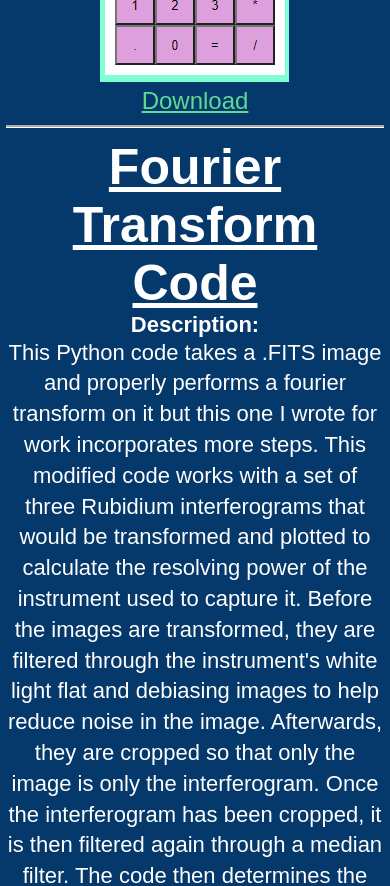
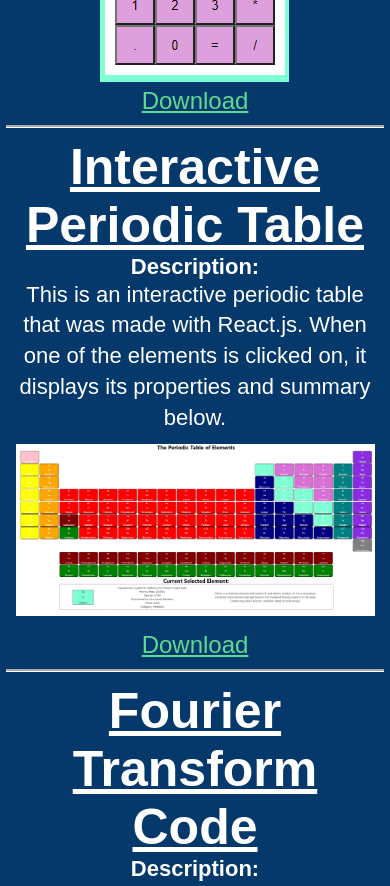
Before and after one commit to Earthman12/Portfolio, a plain HTML site: page projects.html in a window 390 px wide. Shown: the part 1040-1926 px from the top of the page. Drawn offline with Linux system fonts and the light colour scheme.

Commit message:
Added/Changed some files
I added a screen shot of the periodic table as well as edited the projects.html and style.css to add the periodic table project in.

```diff
--- a/projects.html
+++ b/projects.html
@@ -43,6 +43,15 @@
                 <img id = "CalculatorAppImage" src = "./pictures/CalculatorAppImage.png">
                 <br>
                 <a class = "link" href = "https://github.com/Earthman12/CalculatorApp" target="_blank">Download</a>
+            </section>
+
+            <section class = "project">
+                <h2>Interactive Periodic Table</h2>
+                <h4>Description:</h4>
+                <p>This is an interactive periodic table that was made with React.js. When one of the elements is clicked on, it displays its properties and summary below.</p>
+                <img id = "PeriodicTableImage" src = "./pictures/PeriodicTableScreenshot.png">
+                <br>
+                <a class = "link" href = "https://github.com/Earthman12/Periodic_Table" target="_blank">Download</a>
             </section>
 
             <section class = "project">
--- a/style.css
+++ b/style.css
@@ -108,7 +108,8 @@ footer{
 
 #selfPic,
 #CCD,
-#guiImage{
+#guiImage,
+#PeriodicTableImage{
     width: 600px;
     height: auto;
     padding: .5em;
@@ -163,7 +164,8 @@ footer{
 
     #codeImages,
     #CCD,
-    #guiImage{
+    #guiImage,
+    #PeriodicTableImage{
         width: 98%;
         height: auto;
     }
@@ -260,7 +262,8 @@ footer{
 
     #selfPic,
     #guiImage,
-    #CCD{
+    #CCD,
+    #PeriodicTableImage{
         width: 95%;
     }
 
```
Also changed, not shown: pictures/PeriodicTableScreenshot.png (added).
